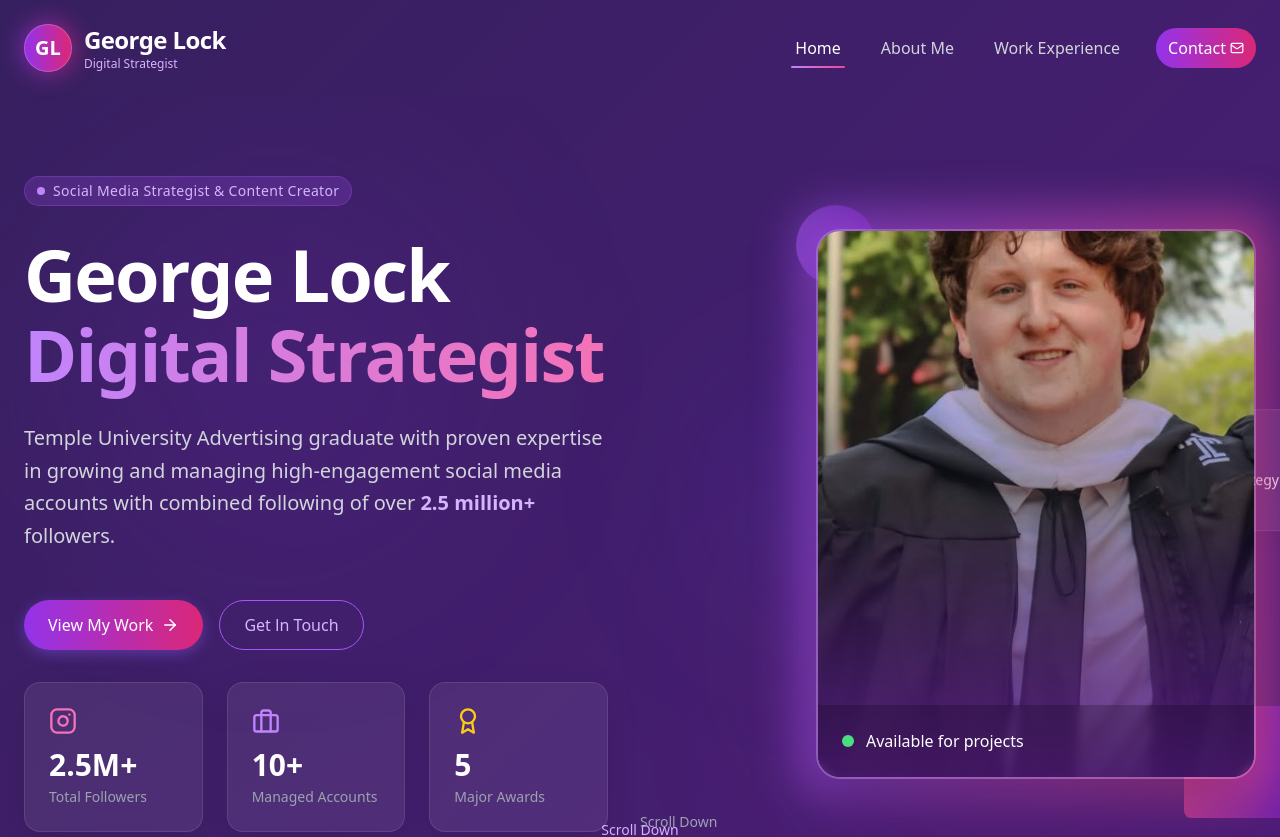
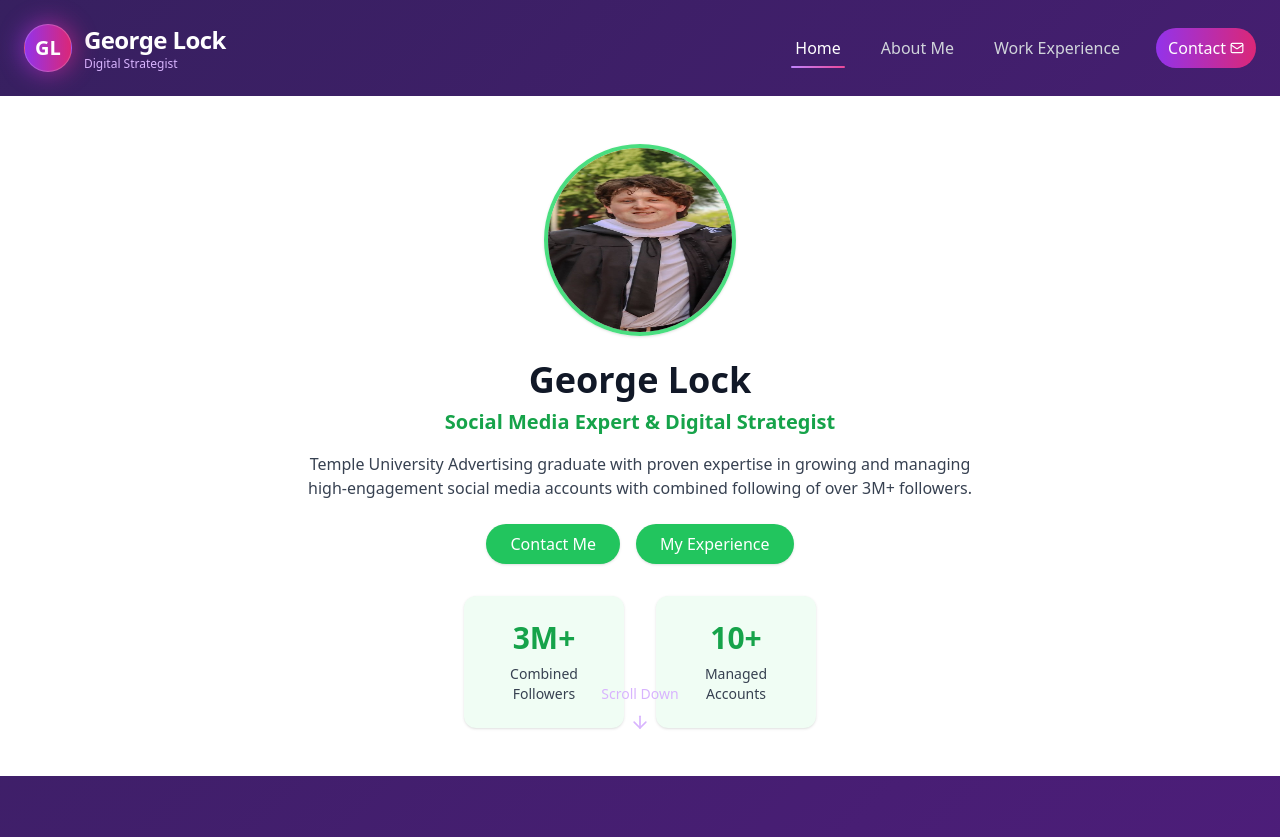
Before and after one commit to spoobydoo/website2, a Next.js app: page / in a window 1280 px wide. Shown: the top 837 px of the page. Built offline with nearby package versions, Linux system fonts and the light colour scheme.

Commit message:
Update HeroSection to match the original clean design with green accents

```diff
--- a/src/components/HeroSection.tsx
+++ b/src/components/HeroSection.tsx
@@ -1,140 +1,32 @@
-'use client';
-
 import React from 'react';
-import Link from 'next/link';
-import { ArrowRight, Instagram, Briefcase, Award, ChevronDown } from 'lucide-react';
 
 const HeroSection = () => {
   return (
-    <section className="min-h-screen relative">
-      {/* Background Elements */}
-      <div className="absolute inset-0 overflow-hidden">
-        <div className="absolute top-20 left-20 w-96 h-96 bg-purple-600/10 rounded-full filter blur-[100px] animate-pulse-slow"></div>
-        <div className="absolute bottom-20 right-20 w-96 h-96 bg-pink-600/10 rounded-full filter blur-[100px] animate-pulse-slow" style={{ animationDelay: '2s' }}></div>
-        <div className="absolute top-1/3 right-1/4 w-64 h-64 bg-indigo-600/10 rounded-full filter blur-[80px] animate-pulse-slow" style={{ animationDelay: '3s' }}></div>
+    <section className="flex flex-col items-center justify-center py-12 bg-white">
+      <img
+        src="/images/george-graduation.png"
+        alt="George Lock"
+        className="w-48 h-48 rounded-full border-4 border-green-400 shadow mb-6"
+      />
+      <h1 className="text-4xl font-bold text-gray-900 mb-2">George Lock</h1>
+      <h2 className="text-xl font-semibold text-green-600 mb-4">
+        Social Media Expert & Digital Strategist
+      </h2>
+      <p className="text-center max-w-2xl text-gray-700 mb-6">
+        Temple University Advertising graduate with proven expertise in growing and managing high-engagement social media accounts with combined following of over 3M+ followers.
+      </p>
+      <div className="flex gap-4 mb-8">
+        <a href="/contact" className="px-6 py-2 bg-green-500 text-white rounded-full font-medium shadow hover:bg-green-600 transition">Contact Me</a>
+        <a href="/experience" className="px-6 py-2 bg-green-500 text-white rounded-full font-medium shadow hover:bg-green-600 transition">My Experience</a>
       </div>
-
-      <div className="max-w-7xl mx-auto px-6 py-20 min-h-screen flex flex-col justify-center relative z-10">
-        <div className="grid lg:grid-cols-2 gap-16 items-center">
-          {/* Left Content */}
-          <div className="order-2 lg:order-1">
-            <div className="space-y-8">
-              {/* Badge */}
-              <div className="animate-fade-in" style={{ animationDelay: '0.2s' }}>
-                <div className="inline-flex items-center px-3 py-1 rounded-full bg-purple-500/20 backdrop-blur-sm border border-purple-500/30">
-                  <span className="w-2 h-2 rounded-full bg-purple-400 mr-2 animate-pulse"></span>
-                  <span className="text-purple-300 text-sm font-medium tracking-wide">Social Media Strategist & Content Creator</span>
-                </div>
-              </div>
-
-              {/* Name & Title */}
-              <div>
-                <h1 className="text-5xl lg:text-7xl font-bold tracking-tight animate-fade-in" style={{ animationDelay: '0.4s' }}>
-                  <span className="block mb-2">George Lock</span>
-                  <span className="text-transparent bg-clip-text bg-gradient-to-r from-purple-400 to-pink-400">
-                    Digital Strategist
-                  </span>
-                </h1>
-              </div>
-
-              {/* Description */}
-              <div className="animate-fade-in" style={{ animationDelay: '0.6s' }}>
-                <p className="text-xl text-gray-300 leading-relaxed max-w-2xl">
-                  Temple University Advertising graduate with proven expertise in growing and managing high-engagement social media accounts
-                  with combined following of over <span className="font-semibold text-purple-300">2.5 million+</span> followers.
-                </p>
-              </div>
-
-              {/* CTA Buttons */}
-              <div className="flex flex-col sm:flex-row gap-4 animate-fade-in pt-4" style={{ animationDelay: '0.8s' }}>
-                <Link href="/experience" className="button-primary flex items-center justify-center group">
-                  View My Work
-                  <ArrowRight size={18} className="ml-2 group-hover:translate-x-1 transition-transform" />
-                </Link>
-                <Link href="/contact" className="button-outline flex items-center justify-center">
-                  Get In Touch
-                </Link>
-              </div>
-
-              {/* Stats Cards */}
-              <div className="grid grid-cols-3 gap-6 mt-12 animate-fade-in" style={{ animationDelay: '1s' }}>
-                <div className="glass-card rounded-2xl p-6 hover:transform hover:scale-105 transition duration-300">
-                  <Instagram className="text-pink-400 mb-3" size={28} />
-                  <h3 className="text-white font-bold text-3xl mb-1">2.5M+</h3>
-                  <p className="text-gray-400 text-sm">Total Followers</p>
-                </div>
-                <div className="glass-card rounded-2xl p-6 hover:transform hover:scale-105 transition duration-300">
-                  <Briefcase className="text-purple-400 mb-3" size={28} />
-                  <h3 className="text-white font-bold text-3xl mb-1">10+</h3>
-                  <p className="text-gray-400 text-sm">Managed Accounts</p>
-                </div>
-                <div className="glass-card rounded-2xl p-6 hover:transform hover:scale-105 transition duration-300">
-                  <Award className="text-yellow-400 mb-3" size={28} />
-                  <h3 className="text-white font-bold text-3xl mb-1">5</h3>
-                  <p className="text-gray-400 text-sm">Major Awards</p>
-                </div>
-              </div>
-            </div>
-          </div>
-
-          {/* Right Content - Profile Image */}
-          <div className="order-1 lg:order-2 flex justify-center lg:justify-end animate-fade-in" style={{ animationDelay: '0.2s' }}>
-            <div className="relative">
-              {/* Decorative Elements */}
-              <div className="absolute -left-5 -top-5 w-20 h-20 bg-gradient-to-r from-purple-500 to-purple-700 rounded-full animate-float opacity-50"></div>
-              <div className="absolute -right-10 -bottom-10 w-28 h-28 bg-gradient-to-r from-pink-500 to-purple-700 rounded-lg rotate-12 animate-float opacity-60" style={{ animationDelay: '1.5s' }}></div>
-
-              {/* Image Frame */}
-              <div className="relative z-10">
-                <div className="absolute -inset-4 bg-gradient-to-r from-purple-500 to-pink-500 rounded-3xl blur-xl opacity-60 animate-pulse-slow"></div>
-                <div className="relative rounded-3xl overflow-hidden border-2 border-white/20 shadow-2xl w-80 h-96 md:w-[440px] md:h-[550px]">
-                  <img
-                    src={`${process.env.NODE_ENV === 'production' ? '/website2' : ''}/images/george-graduation.png`}
-                    alt="George Lock - Social Media Expert"
-                    className="w-full h-full object-cover"
-                  />
-
-                  {/* Fancy overlay */}
-                  <div className="absolute inset-0 bg-gradient-to-t from-purple-900/90 via-slate-900/30 to-transparent"></div>
-
-                  {/* Bottom info bar */}
-                  <div className="absolute bottom-0 left-0 right-0 p-6 backdrop-blur-sm bg-black/20">
-                    <div className="flex items-center space-x-3">
-                      <div className="w-3 h-3 bg-green-400 rounded-full"></div>
-                      <p className="text-white font-medium">Available for projects</p>
-                    </div>
-                  </div>
-                </div>
-              </div>
-
-              {/* Skills badge floating element */}
-              <div className="absolute -right-10 top-1/3 glass-card p-4 rounded-2xl animate-float" style={{ animationDelay: '2s' }}>
-                <div className="flex flex-col items-center">
-                  <span className="text-xs text-gray-400 mb-1">Top Skills</span>
-                  <div className="space-y-1">
-                    <div className="flex items-center space-x-2">
-                      <div className="w-2 h-2 bg-purple-400 rounded-full"></div>
-                      <span className="text-white text-sm">Social Media</span>
-                    </div>
-                    <div className="flex items-center space-x-2">
-                      <div className="w-2 h-2 bg-pink-400 rounded-full"></div>
-                      <span className="text-white text-sm">Content Strategy</span>
-                    </div>
-                    <div className="flex items-center space-x-2">
-                      <div className="w-2 h-2 bg-blue-400 rounded-full"></div>
-                      <span className="text-white text-sm">Analytics</span>
-                    </div>
-                  </div>
-                </div>
-              </div>
-            </div>
-          </div>
+      <div className="flex gap-8 justify-center">
+        <div className="bg-green-50 rounded-xl p-6 w-40 text-center shadow">
+          <div className="text-3xl font-bold text-green-600 mb-2">3M+</div>
+          <div className="text-gray-700 text-sm">Combined Followers</div>
         </div>
-
-        {/* Scroll indicator */}
-        <div className="absolute bottom-10 left-1/2 transform -translate-x-1/2 animate-bounce hidden md:flex flex-col items-center">
-          <span className="text-sm text-gray-400 mb-2">Scroll Down</span>
-          <ChevronDown size={20} className="text-purple-400" />
+        <div className="bg-green-50 rounded-xl p-6 w-40 text-center shadow">
+          <div className="text-3xl font-bold text-green-600 mb-2">10+</div>
+          <div className="text-gray-700 text-sm">Managed Accounts</div>
         </div>
       </div>
     </section>
```
